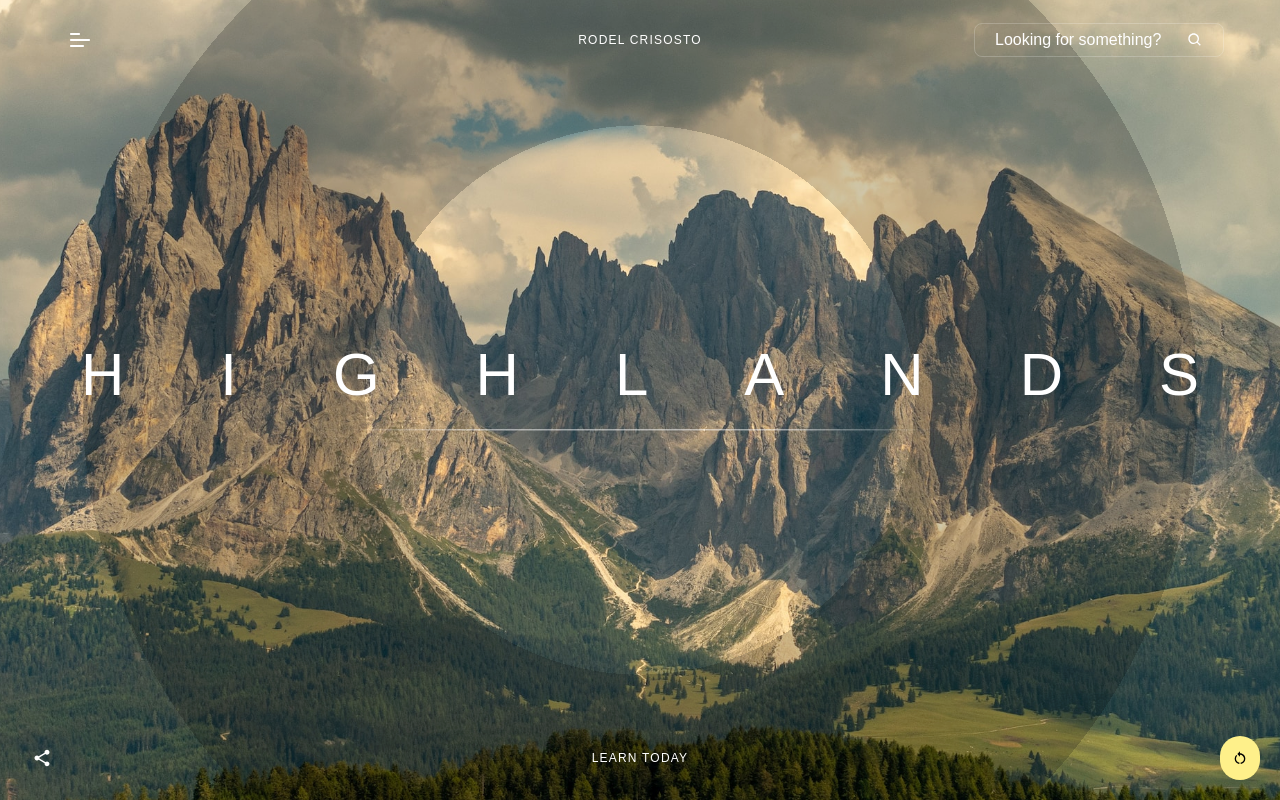
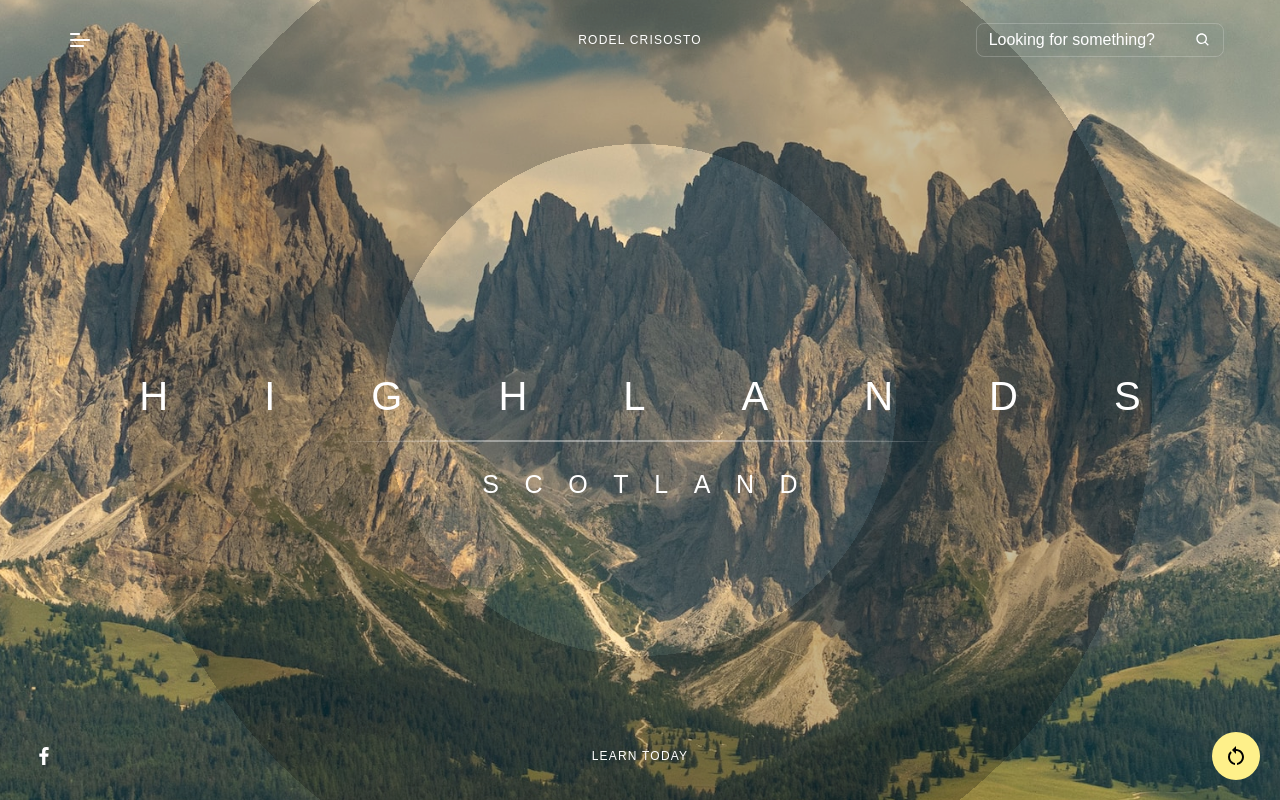
Before and after one commit to wolfcarves/Spinning-Carousel, a Next.js app: page / in a window 1280 px wide. Built offline with nearby package versions, Linux system fonts and the light colour scheme; a web font is replaced by a local one.

Commit message:
refactored and code cleanup

```diff
--- /dev/null
+++ b/app/components/Button.tsx
@@ -0,0 +1,33 @@
+import {
+  FC,
+  ReactNode,
+  DetailedHTMLProps,
+  ButtonHTMLAttributes,
+} from 'react';
+
+type HTMLButtonProps = DetailedHTMLProps<
+  ButtonHTMLAttributes<HTMLButtonElement>,
+  HTMLButtonElement
+>;
+
+interface ButtonProps extends HTMLButtonProps {
+  children: ReactNode;
+  css?: string;
+}
+
+const Button: FC<ButtonProps> = ({
+  children,
+  css,
+  ...buttonProps
+}): JSX.Element => {
+  return (
+    <button
+      className={`${css} relative rounded-full p-3 text-white text-2xl duration-200`}
+      {...buttonProps}
+    >
+      {children}
+    </button>
+  );
+};
+
+export default Button;
--- a/app/components/Footer.tsx
+++ b/app/components/Footer.tsx
@@ -1,5 +1,8 @@
-import React, { FC } from 'react';
-import { MdRestartAlt, MdShare } from 'react-icons/md';
+import React, { FC, useRef, useState } from 'react';
+import Button from '@/components/Button';
+
+import { MdRestartAlt } from 'react-icons/md';
+import { BiLogoFacebook } from 'react-icons/bi';
 
 interface FooterProps {
   handleImageChange: () => void;
@@ -8,22 +11,49 @@ interface FooterProps {
 const Footer: FC<FooterProps> = ({
   handleImageChange,
 }): JSX.Element => {
+  const [isClicked, setIsClicked] =
+    useState<boolean>(false);
+
+  const buttonIntervalRef = useRef<NodeJS.Timeout | null>(
+    null
+  );
+
+  const handleClick = () => {
+    setIsClicked(true);
+
+    if (buttonIntervalRef.current !== null) {
+      clearInterval(buttonIntervalRef.current);
+    }
+
+    buttonIntervalRef.current = setInterval(() => {
+      setIsClicked(false);
+    }, 2500);
+  };
+
   return (
-    <div className='relative flex justify-between mt-auto p-5 z-50'>
-      <button className='rounded-full p-3 text-white text-xl hover:bg-slate-200/20 duration-200'>
-        <MdShare />
-      </button>
+    <div className='relative flex items-center justify-between mt-auto p-5 z-50'>
+      <Button css='hover:bg-slate-200/20'>
+        <BiLogoFacebook />
+      </Button>
 
       <span className='absolute inset-0 h-max w-max m-auto text-white text-xs tracking-widest'>
         LEARN TODAY
       </span>
 
-      <button
-        className='rounded-full p-3 bg-yellow-200'
-        onClick={handleImageChange}
-      >
-        <MdRestartAlt />
-      </button>
+      <div onClick={handleImageChange}>
+        <Button
+          disabled={isClicked}
+          css='bg-yellow-200'
+          onClick={handleClick}
+        >
+          <div
+            className={`${
+              isClicked && 'click-effect'
+            } absolute inset-0 rounded-full`}
+          ></div>
+          <MdRestartAlt className='text-black' />
+        </Button>
+      </div>
     </div>
   );
 };
--- a/app/components/Header.tsx
+++ b/app/components/Header.tsx
@@ -3,19 +3,23 @@ import React, { FC } from 'react';
 import { BiSearch } from 'react-icons/bi';
 import { CgMenuLeft } from 'react-icons/cg';
 
+import Button from '@/app/components/Button';
+
 const Header: FC = (): JSX.Element => {
   return (
-    <div className='relative flex items-center justify-between px-14 py-4 z-50'>
-      <button className='rounded-full p-3 text-white text-2xl hover:bg-slate-200/20 duration-200'>
+    <div className='relative flex items-center justify-between px-1 sm:px-5 md:px-14 py-4 z-50'>
+      <Button css='hover:bg-slate-200/20'>
         <CgMenuLeft />
-      </button>
+      </Button>
 
       <span className='absolute inset-0 h-max w-max m-auto text-white text-xs tracking-widest'>
         RODEL CRISOSTO
       </span>
 
-      <button className='flex justify-between items-center text-white transparent border border-white/20 rounded-lg text-base w-[250px] h-max px-5 py-1'>
-        Looking for something?
+      <button className='flex justify-between items-center text-white transparent border border-white/20 rounded-full lg:rounded-lg text-base h-max px-3 py-2 lg:py-1'>
+        <span className='hidden lg:block pe-10'>
+          Looking for something?
+        </span>
         <BiSearch />
       </button>
     </div>
--- a/app/components/Title.tsx
+++ b/app/components/Title.tsx
@@ -15,6 +15,10 @@ const Title: FC<TitleProps> = ({
     imageCollection[imageIndex].title
   );
 
+  const [subtitle, setSubtitle] = useState<string>(
+    imageCollection[imageIndex].subtitle
+  );
+
   const [isFirstRender, setIsFirstRender] =
     useState<boolean>(true);
 
@@ -26,6 +30,7 @@ const Title: FC<TitleProps> = ({
 
     const updateTextInterval = setInterval(() => {
       setTitle(imageCollection[imageIndex].title);
+      setSubtitle(imageCollection[imageIndex].subtitle);
     }, 1200);
 
     const imageInterval = setInterval(() => {
@@ -41,23 +46,27 @@ const Title: FC<TitleProps> = ({
   }, [imageIndex]);
 
   return (
-    <div className='absolute inset-0 m-auto flex flex-col items-center justify-center'>
+    <div className='absolute inset-0 m-auto flex flex-col items-center justify-center translate-y-10'>
       <div className='overflow-hidden'>
         <h1
           className={`${
             isImageChanged && 'text-upwards'
-          } font-extralight title text-white text-center justify-center text-[5vw] xl:text-[60px] tracking-[7.5vw] -me-[7.5vw] uppercase leading-[1em]`}
+          } text-white text-center justify-center text-[5vw] xl:text-[40px] 2xl:text-[60px] tracking-[7.5vw] -me-[7.5vw] leading-[1em] uppercase`}
         >
           {title}
         </h1>
       </div>
 
       {/*Seperator */}
-      <div className='seperator justify-self-center h-[50px] bg-white w-[600px] rounded-full opacity-50'></div>
+      <div className='seperator justify-self-center h-[50px] bg-white w-[70vw] xl:w-[600px] rounded-full opacity-50'></div>
 
       <div className='overflow-hidden'>
-        <h1 className='text-white text-center justify-center text-[30px] tracking-[35px] -me-[35px] uppercase'>
-          {/* {imageCollection[imageIndex].subtitle} */}
+        <h1
+          className={`${
+            isImageChanged && 'text-downwards'
+          } text-white text-center justify-center text-[3vw] xl:text-[25px] tracking-[2vw] -me-[2vw] uppercase`}
+        >
+          {subtitle}
         </h1>
       </div>
     </div>
--- a/app/constants/imageCollection.ts
+++ b/app/constants/imageCollection.ts
@@ -2,6 +2,7 @@ import Image1 from '@/public/images/image1.jpg';
 import Image2 from '@/public/images/image2.jpg';
 import Image3 from '@/public/images/image3.jpg';
 import Image4 from '@/public/images/image4.jpg';
+import Image5 from '@/public/images/image5.jpg';
 
 export const IMAGE_COLLECTION = [
   {
@@ -24,4 +25,9 @@ export const IMAGE_COLLECTION = [
     title: 'Maldives',
     subtitle: 'Indian Ocean',
   },
+  {
+    src: Image5,
+    title: 'SMILE',
+    subtitle: 'HAHAHAHAHHA',
+  },
 ];
--- a/app/globals.css
+++ b/app/globals.css
@@ -11,11 +11,11 @@ body {
 }
 
 .layer {
-  transform: scale(1.3);
+  transform: scale(1.6);
 }
 
 .core {
-  mask-image: radial-gradient(33vw, black 50%, transparent 50%);
+  mask-image: radial-gradient(27vw, black 50%, transparent 50%);
 }
 
 .core-spin {
@@ -23,7 +23,7 @@ body {
 }
 
 .mantle {
-  mask-image: radial-gradient(67vw, black 50%, transparent 50%);
+  mask-image: radial-gradient(50vw, black 50%, transparent 50%);
 }
 
 .mantle-spin {
@@ -52,23 +52,46 @@ body {
   transition: opacity 1200ms;
 }
 
-@keyframes coreSpin {
+.click-effect {
+  animation: clickEffect 800ms ease-out forwards;
+}
+
+@keyframes clickEffect {
   0% {
-    transform: scale(1.3) rotate(0deg);
+    background-color: transparent;
+    transform: scale(1);
+    opacity: 0;
+  }
+
+  60% {
+    opacity: 1;
+    background-color: white;
   }
 
   100% {
-    transform: scale(1.3) rotate(360deg);
+    background-color: transparent;
+    transform: scale(2);
+    opacity: 0;
+  }
+}
+
+@keyframes coreSpin {
+  0% {
+    transform: scale(1.6) rotate(0deg);
+  }
+
+  100% {
+    transform: scale(1.6) rotate(360deg);
   }
 }
 
 @keyframes mantleSpin {
   0% {
-    transform: scale(1.3) rotate(0deg);
+    transform: scale(1.6) rotate(0deg);
   }
 
   100% {
-    transform: scale(1.3) rotate(360deg);
+    transform: scale(1.6) rotate(360deg);
   }
 }
 
@@ -90,7 +113,7 @@ body {
 
 @keyframes crustScale {
   0% {
-    transform: scale(1.3);
+    transform: scale(1.6);
   }
 
   50% {
@@ -98,12 +121,16 @@ body {
   }
 
   100% {
-    transform: scale(1.3);
+    transform: scale(1.6);
   }
 }
 
 .text-upwards {
   animation: textUpwards 500ms ease-out 1000ms forwards;
+}
+
+.text-downwards {
+  animation: downWards 500ms ease-out 1000ms forwards;
 }
 
 /*  Text Animation */
@@ -127,10 +154,31 @@ body {
   }
 }
 
+/*  Text Animation */
+@keyframes downWards {
+  0% {
+    transform: translateY(0%);
+  }
+
+  50% {
+    display: none;
+    transform: translateY(100%);
+  }
+
+  51% {
+    display: flex;
+    transform: translateY(-100%);
+  }
+
+  100% {
+    transform: translateY(0%);
+  }
+}
+
 /* Media Queries */
 
 
-@media (max-width: 1024px) {
+@media (max-width: 1280px) {
   .core {
     mask-image: radial-gradient(20rem, black 50%, transparent 50%);
   }
--- a/app/layout.tsx
+++ b/app/layout.tsx
@@ -1,6 +1,6 @@
 import './globals.css';
 import type { Metadata } from 'next';
-import { Bellefair, Inter } from 'next/font/google';
+import { Bellefair } from 'next/font/google';
 
 const bellefair = Bellefair({
   subsets: ['hebrew'],
--- a/app/page.tsx
+++ b/app/page.tsx
@@ -1,9 +1,9 @@
 'use client';
-import { useState, FC } from 'react';
+import { useState, FC, useCallback } from 'react';
 
 import { IMAGE_COLLECTION } from '@/constants/imageCollection';
 
-import ImageBackground from '@/components/container/ImageBackground';
+import ImageBackground from '@/app/components/ImageBackground';
 import Footer from '@/components/Footer';
 import Header from '@/components/Header';
 import Title from '@/components/Title';
@@ -21,13 +21,13 @@ export interface ImageCollectionProps {
 const Home: FC = (): JSX.Element => {
   const [index, setIndex] = useState<number>(0);
 
-  const handleImageChange = () => {
+  const handleImageChange = useCallback(() => {
     setIndex((prevIndex) =>
       IMAGE_COLLECTION.length - 1 !== prevIndex
         ? prevIndex + 1
         : 0
     );
-  };
+  }, []);
 
   return (
     <ImageBackground
```
Also changed, not shown: app/components/ImageBackground.tsx (renamed from app/components/container/ImageBackground.tsx, +5 -2 lines), public/images/image5.jpg (added).
